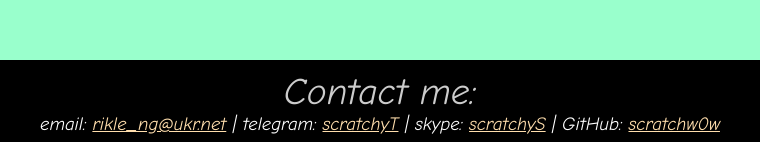
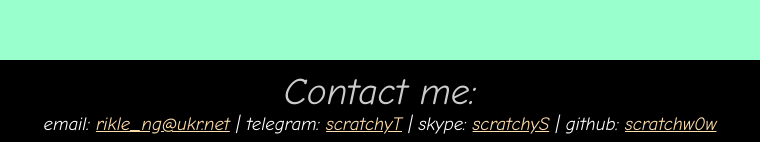
Before and after one commit to scratchw0w/scratchw0w.github.io, a plain HTML site: page index.html in a window 1280 px wide. Shown: the part 1381-1523 px from the top of the page, 260-1020 px from the left. Drawn offline with nearby package versions, Linux system fonts and the light colour scheme; files whose address does not match are found by name; a web font is replaced by a local one.

Commit message:
updated github lab

```diff
--- a/index.html
+++ b/index.html
@@ -50,7 +50,7 @@
 		<div id = "contacts">
 			<h3><span>
 			<h1>Contact me:</h1>
-				email: <a href="mailto:rikle_ng@ukr.net?subject=Your question!">rikle_ng@ukr.net</a> | telegram: <a href="https://t.me/scratchw0w">scratchyT</a> | skype: <a href="https://join.skype.com/invite/cOcFX4cg16lc">scratchyS</a> | GitHub: <a href="https://github.com/scratchw0w/">scratchw0w</a>
+				email: <a href="mailto:rikle_ng@ukr.net?subject=Your question!">rikle_ng@ukr.net</a> | telegram: <a href="https://t.me/scratchw0w">scratchyT</a> | skype: <a href="https://join.skype.com/invite/cOcFX4cg16lc">scratchyS</a> | github: <a href="https://github.com/scratchw0w/">scratchw0w</a>
 		</span></h3>
 		</div>
 
```
